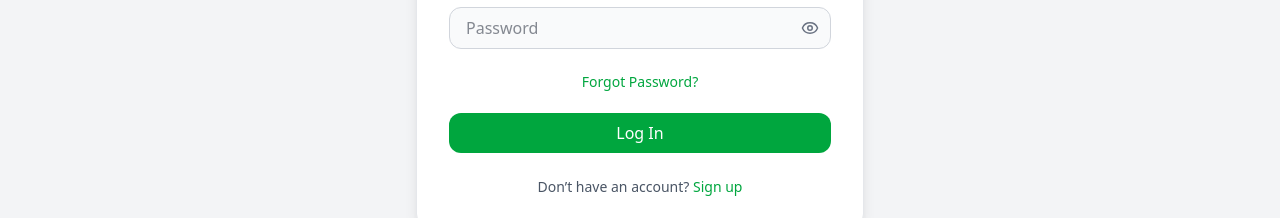
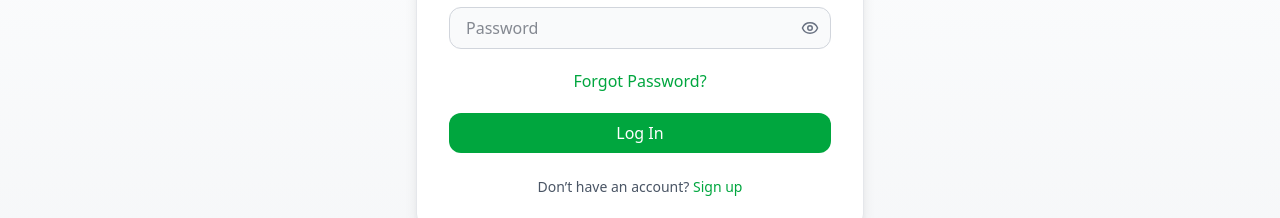
Before and after one commit to Kiuliumov/MacroMaster, a React (Vite) app in the folder client/MacroMaster/: page /login in a window 1280 px wide. Shown: the part 425-643 px from the top of the page. Built offline with nearby package versions, Linux system fonts and the light colour scheme; no server answers.

Commit message:
More improvements

```diff
--- a/client/MacroMaster/src/pages/auth/LoginPage.jsx
+++ b/client/MacroMaster/src/pages/auth/LoginPage.jsx
@@ -1,6 +1,15 @@
 import React, { useState } from "react";
 import { API_BASE_URL } from "../../config";
 import PasswordInput from "../../components/PasswordField";
+
+const styles = {
+  container:
+    "min-h-screen bg-gradient-to-b from-white via-gray-50 to-gray-100 dark:from-gray-800 dark:via-gray-700 dark:to-gray-800 text-gray-900 dark:text-gray-100 flex flex-col items-center justify-center px-6 py-12",
+  card: "w-full max-w-md bg-white dark:bg-gray-800 p-8 rounded-2xl shadow-lg border border-gray-200 dark:border-gray-700",
+  title: "text-3xl md:text-4xl font-bold mb-6 text-center",
+  link: "text-green-600 dark:text-green-400 hover:underline font-medium",
+  textCenter: "text-center text-sm text-gray-600 dark:text-gray-400 mt-6",
+};
 
 export default function LoginPage() {
   const [username, setUsername] = useState("");
@@ -30,9 +39,9 @@ export default function LoginPage() {
   };
 
   return (
-    <div className="min-h-screen bg-gray-100 dark:bg-gray-900 text-gray-900 dark:text-gray-100 flex flex-col items-center justify-center px-4">
-      <div className="w-full max-w-md bg-white dark:bg-gray-800 p-8 rounded-2xl shadow-lg border border-gray-200 dark:border-gray-700">
-        <h1 className="text-3xl md:text-4xl font-bold mb-6 text-center">Login</h1>
+    <div className={styles.container}>
+      <div className={styles.card}>
+        <h1 className={styles.title}>Login</h1>
 
         {error && <p className="text-red-500 text-center mb-4">{error}</p>}
 
@@ -42,6 +51,7 @@ export default function LoginPage() {
             value={username}
             onChange={(e) => setUsername(e.target.value)}
             placeholder="Username"
+            autoComplete="username"
             className="w-full px-4 py-2 rounded-xl border border-gray-300 dark:border-gray-600 bg-gray-50 dark:bg-gray-700 focus:outline-none focus:ring-2 focus:ring-green-500"
             required
           />
@@ -50,13 +60,11 @@ export default function LoginPage() {
             value={password}
             onChange={(e) => setPassword(e.target.value)}
             placeholder="Password"
+            autoComplete="current-password"
           />
 
           <div className="text-center">
-            <a
-              href="/forgot-password"
-              className="text-sm text-green-600 dark:text-green-400 hover:underline"
-            >
+            <a href="/forgot-password" className={styles.link}>
               Forgot Password?
             </a>
           </div>
@@ -69,12 +77,9 @@ export default function LoginPage() {
           </button>
         </form>
 
-        <p className="mt-6 text-center text-sm text-gray-600 dark:text-gray-400">
+        <p className={styles.textCenter}>
           Don’t have an account?{" "}
-          <a
-            href="/register"
-            className="text-green-600 dark:text-green-400 font-medium hover:underline"
-          >
+          <a href="/register" className={styles.link}>
             Sign up
           </a>
         </p>
--- a/client/MacroMaster/src/pages/auth/RegisterPage.jsx
+++ b/client/MacroMaster/src/pages/auth/RegisterPage.jsx
@@ -2,6 +2,15 @@ import React, { useState } from "react";
 import { API_BASE_URL } from "../../config";
 import PasswordStrengthMeter from "../../components/PassStrength";
 import PasswordInput from "../../components/PasswordField";
+
+const styles = {
+  container:
+    "min-h-screen bg-gradient-to-b from-white via-gray-50 to-gray-100 dark:from-gray-800 dark:via-gray-700 dark:to-gray-800 text-gray-900 dark:text-gray-100 flex flex-col items-center justify-center px-6 py-12",
+  card: "w-full max-w-md bg-white dark:bg-gray-800 p-8 rounded-2xl shadow-lg border border-gray-200 dark:border-gray-700",
+  title: "text-3xl md:text-4xl font-bold mb-6 text-center",
+  link: "text-green-600 dark:text-green-400 hover:underline font-medium",
+  textCenter: "text-center text-sm text-gray-600 dark:text-gray-400 mt-6",
+};
 
 export default function RegisterPage() {
   const [form, setForm] = useState({
@@ -42,11 +51,9 @@ export default function RegisterPage() {
   };
 
   return (
-    <div className="min-h-screen bg-gray-100 dark:bg-gray-900 text-gray-900 dark:text-gray-100 flex flex-col items-center justify-center px-4">
-      <div className="w-full max-w-md bg-white dark:bg-gray-800 p-8 rounded-2xl shadow-lg border border-gray-200 dark:border-gray-700">
-        <h1 className="text-3xl md:text-4xl font-bold mb-6 text-center">
-          Create Account
-        </h1>
+    <div className={styles.container}>
+      <div className={styles.card}>
+        <h1 className={styles.title}>Create Account</h1>
 
         {error && <p className="text-red-500 text-center mb-4">{error}</p>}
 
@@ -121,12 +128,9 @@ export default function RegisterPage() {
           </button>
         </form>
 
-        <p className="mt-6 text-center text-sm text-gray-600 dark:text-gray-400">
+        <p className={styles.textCenter}>
           Already have an account?{" "}
-          <a
-            href="/login"
-            className="text-green-600 dark:text-green-400 font-medium hover:underline"
-          >
+          <a href="/login" className={styles.link}>
             Log in
           </a>
         </p>
```
